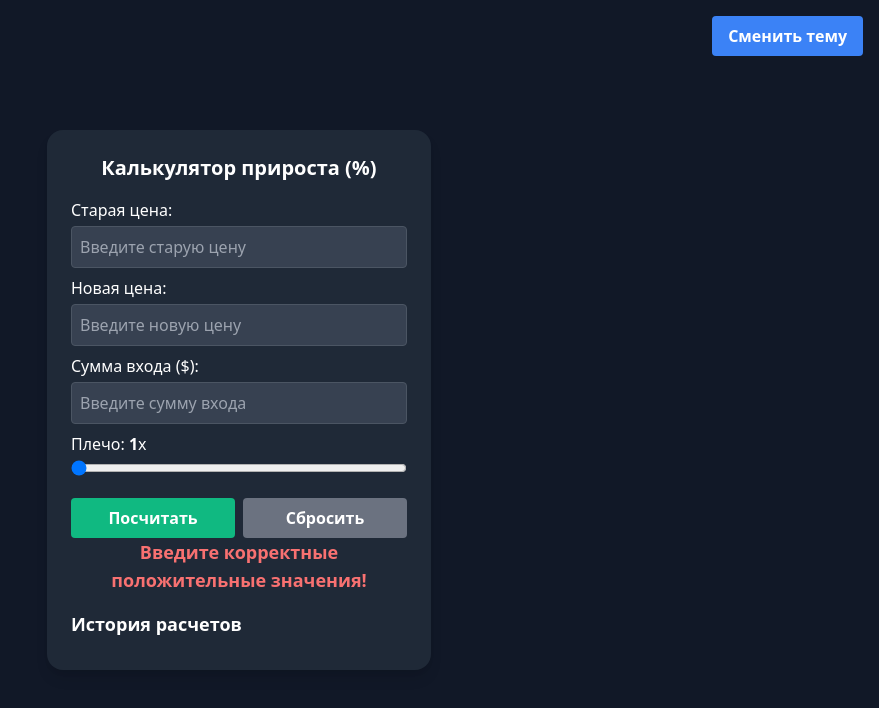
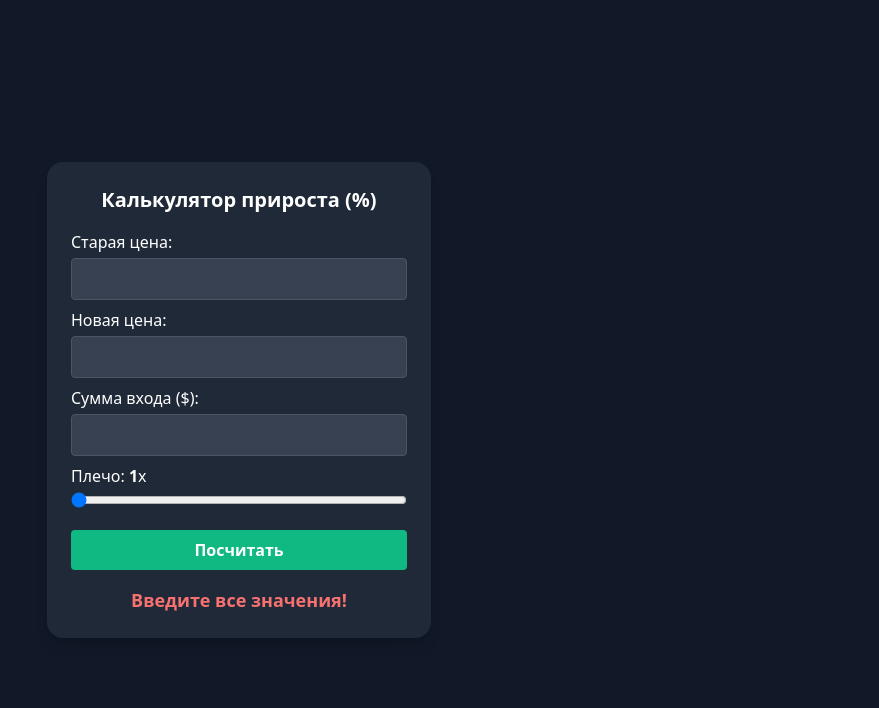
Before and after one commit to Vlalalalalad/Calculator, a plain HTML site: page index.html in a window 1280 px wide. Both pictures are taken after a click on the button "Посчитать". Shown: the whole page, without its empty margins (401-1280 px from the left). Drawn offline with nearby package versions, Linux system fonts and the light colour scheme.

Commit message:
Update index.html

```diff
--- a/index.html
+++ b/index.html
@@ -6,31 +6,26 @@
   <title>Калькулятор прироста</title>
   <link href="https://cdn.jsdelivr.net/npm/tailwindcss@2.2.19/dist/tailwind.min.css" rel="stylesheet">
 </head>
-<body class="bg-gray-900 text-white min-h-screen flex items-center justify-center p-4 transition-all duration-300" id="body">
-  <div class="bg-gray-800 p-6 rounded-2xl shadow-lg w-full max-w-sm" id="card">
-    <button onclick="toggleTheme()" class="absolute top-4 right-4 bg-blue-500 hover:bg-blue-600 text-white font-bold py-2 px-4 rounded transition">Сменить тему</button>
+<body class="bg-gray-900 text-white min-h-screen flex items-center justify-center p-4">
+  <div class="bg-gray-800 p-6 rounded-2xl shadow-lg w-full max-w-sm">
     <h1 class="text-xl font-bold mb-4 text-center">Калькулятор прироста (%)</h1>
-    <label for="oldPrice" class="block mb-2">Старая цена:
-      <input type="number" id="oldPrice" step="any" min="0" placeholder="Введите старую цену" class="w-full p-2 rounded bg-gray-700 border border-gray-600 mt-1 text-white" aria-label="Старая цена">
+    <label class="block mb-2">Старая цена:
+      <input type="number" id="oldPrice" step="any" class="w-full p-2 rounded bg-gray-700 border border-gray-600 mt-1">
     </label>
-    <label for="newPrice" class="block mb-2">Новая цена:
-      <input type="number" id="newPrice" step="any" min="0" placeholder="Введите новую цену" class="w-full p-2 rounded bg-gray-700 border border-gray-600 mt-1 text-white" aria-label="Новая цена">
+    <label class="block mb-2">Новая цена:
+      <input type="number" id="newPrice" step="any" class="w-full p-2 rounded bg-gray-700 border border-gray-600 mt-1">
     </label>
-    <label for="entryAmount" class="block mb-2">Сумма входа ($):
-      <input type="number" id="entryAmount" step="any" min="0" placeholder="Введите сумму входа" class="w-full p-2 rounded bg-gray-700 border border-gray-600 mt-1 text-white" aria-label="Сумма входа">
+    <label class="block mb-2">Сумма входа ($):
+      <input type="number" id="entryAmount" step="any" class="w-full p-2 rounded bg-gray-700 border border-gray-600 mt-1">
     </label>
-    <label for="leverage" class="block mb-4">Плечо: <span id="leverageValue" class="font-semibold">1</span>x
-      <input type="range" id="leverage" min="1" max="400" step="1" value="1" class="w-full mt-1">
+    <label class="block mb-4">Плечо: <span id="leverageValue" class="font-semibold">1</span>x
+      <input type="range" id="leverage" min="1" max="100" value="1" class="w-full mt-1">
     </label>
-    <div class="flex space-x-2">
-      <button onclick="calculate()" class="w-full bg-green-500 hover:bg-green-600 text-white font-bold py-2 px-4 rounded transition">Посчитать</button>
-      <button onclick="resetForm()" class="w-full bg-gray-500 hover:bg-gray-600 text-white font-bold py-2 px-4 rounded transition">Сбросить</button>
-    </div>
-    <p id="result" class="text-center text-lg font-semibold mt-4"></p>
-    <div id="history" class="mt-4 text-sm"></div>
+    <button onclick="calculate()" class="w-full bg-green-500 hover:bg-green-600 text-white font-bold py-2 px-4 rounded mb-4 transition">Посчитать</button>
+    <p id="result" class="text-center text-lg font-semibold"></p>
   </div>
   <script>
-    // Завантаження даних і теми при завантаженні сторінки
+    // Завантаження даних із localStorage при завантаженні сторінки
     window.onload = function() {
       const savedData = JSON.parse(localStorage.getItem('calcData')) || {};
       document.getElementById('oldPrice').value = savedData.oldPrice || '';
@@ -38,58 +33,11 @@
       document.getElementById('entryAmount').value = savedData.entryAmount || '';
       document.getElementById('leverage').value = savedData.leverage || 1;
       document.getElementById('leverageValue').textContent = savedData.leverage || 1;
-
-      // Завантаження теми
-      const savedTheme = localStorage.getItem('theme') || 'dark';
-      applyTheme(savedTheme);
-      displayHistory();
     };
 
-    // Зміна теми
-    function toggleTheme() {
-      const currentTheme = localStorage.getItem('theme') === 'light' ? 'dark' : 'light';
-      localStorage.setItem('theme', currentTheme);
-      applyTheme(currentTheme);
-    }
-
-    function applyTheme(theme) {
-      const body = document.getElementById('body');
-      const card = document.getElementById('card');
-      const inputs = document.querySelectorAll('input[type="number"]');
-      if (theme === 'light') {
-        body.classList.remove('bg-gray-900', 'text-white');
-        body.classList.add('bg-white', 'text-black');
-        card.classList.remove('bg-gray-800');
-        card.classList.add('bg-gray-200');
-        inputs.forEach(input => {
-          input.classList.remove('bg-gray-700', 'text-white', 'border-gray-600');
-          input.classList.add('bg-gray-100', 'text-black', 'border-gray-300');
-        });
-      } else {
-        body.classList.remove('bg-white', 'text-black');
-        body.classList.add('bg-gray-900', 'text-white');
-        card.classList.remove('bg-gray-200');
-        card.classList.add('bg-gray-800');
-        inputs.forEach(input => {
-          input.classList.remove('bg-gray-100', 'text-black', 'border-gray-300');
-          input.classList.add('bg-gray-700', 'text-white', 'border-gray-600');
-        });
-      }
-    }
-
-    // Оновлення значення плеча з "магнітним" ефектом
+    // Оновлення значення плеча
     document.getElementById('leverage').addEventListener('input', function() {
       document.getElementById('leverageValue').textContent = this.value;
-    });
-
-    document.getElementById('leverage').addEventListener('change', function() {
-      let value = parseInt(this.value);
-      // Округлення до найближчого кратного 10
-      value = Math.round(value / 10) * 10;
-      // Обмеження до min=1 і max=400
-      value = Math.max(1, Math.min(400, value));
-      this.value = value;
-      document.getElementById('leverageValue').textContent = value;
       saveFormData();
     });
 
@@ -117,8 +65,8 @@
       const entryAmount = parseFloat(document.getElementById('entryAmount').value);
       const result = document.getElementById('result');
 
-      if (!oldPrice || !newPrice || !entryAmount || oldPrice <= 0 || newPrice <= 0 || entryAmount <= 0) {
-        result.textContent = "Введите корректные положительные значения!";
+      if (!oldPrice || !newPrice || !entryAmount) {
+        result.textContent = "Введите все значения!";
         result.className = "text-center text-lg font-semibold text-red-400";
         return;
       }
@@ -130,54 +78,7 @@
       const profitColor = profit >= 0 ? 'text-green-400' : 'text-red-400';
       result.className = `text-center text-lg font-semibold ${profitColor}`;
       result.textContent = `Рост: ${percent.toFixed(2)}% | С плечом ${leverage}x: ${leveragedPercent.toFixed(2)}% | Прибыль: $${profit.toFixed(2)}`;
-
-      saveToHistory(oldPrice, newPrice, leverage, entryAmount, percent, leveragedPercent, profit);
     }
-
-    // Скидання форми
-    function resetForm() {
-      document.getElementById('oldPrice').value = '';
-      document.getElementById('newPrice').value = '';
-      document.getElementById('entryAmount').value = '';
-      document.getElementById('leverage').value = 1;
-      document.getElementById('leverageValue').textContent = '1';
-      document.getElementById('result').textContent = '';
-      document.getElementById('result').className = 'text-center text-lg font-semibold';
-      localStorage.removeItem('calcData');
-      saveFormData();
-    }
-
-    // Збереження історії
-    function saveToHistory(oldPrice, newPrice, leverage, entryAmount, percent, leveragedPercent, profit) {
-      const history = JSON.parse(localStorage.getItem('calcHistory')) || [];
-      history.push({
-        oldPrice,
-        newPrice,
-        leverage,
-        entryAmount,
-        percent,
-        leveragedPercent,
-        profit,
-        timestamp: new Date().toLocaleString('ru-RU')
-      });
-      localStorage.setItem('calcHistory', JSON.stringify(history.slice(-5)));
-      displayHistory();
-    }
-
-    // Відображення історії
-    function displayHistory() {
-      const history = JSON.parse(localStorage.getItem('calcHistory')) || [];
-      const historyDiv = document.getElementById('history');
-      historyDiv.innerHTML = '<h2 class="text-lg font-bold mb-2">История расчетов</h2>';
-      history.forEach(item => {
-        historyDiv.innerHTML += `<p class="mb-1">(${item.timestamp}) Рост: ${item.percent.toFixed(2)}%, Прибыль: $${item.profit.toFixed(2)}</p>`;
-      });
-    }
-
-    // Обробка Enter
-    document.addEventListener('keydown', (event) => {
-      if (event.key === 'Enter') calculate();
-    });
   </script>
 </body>
 </html>
```
